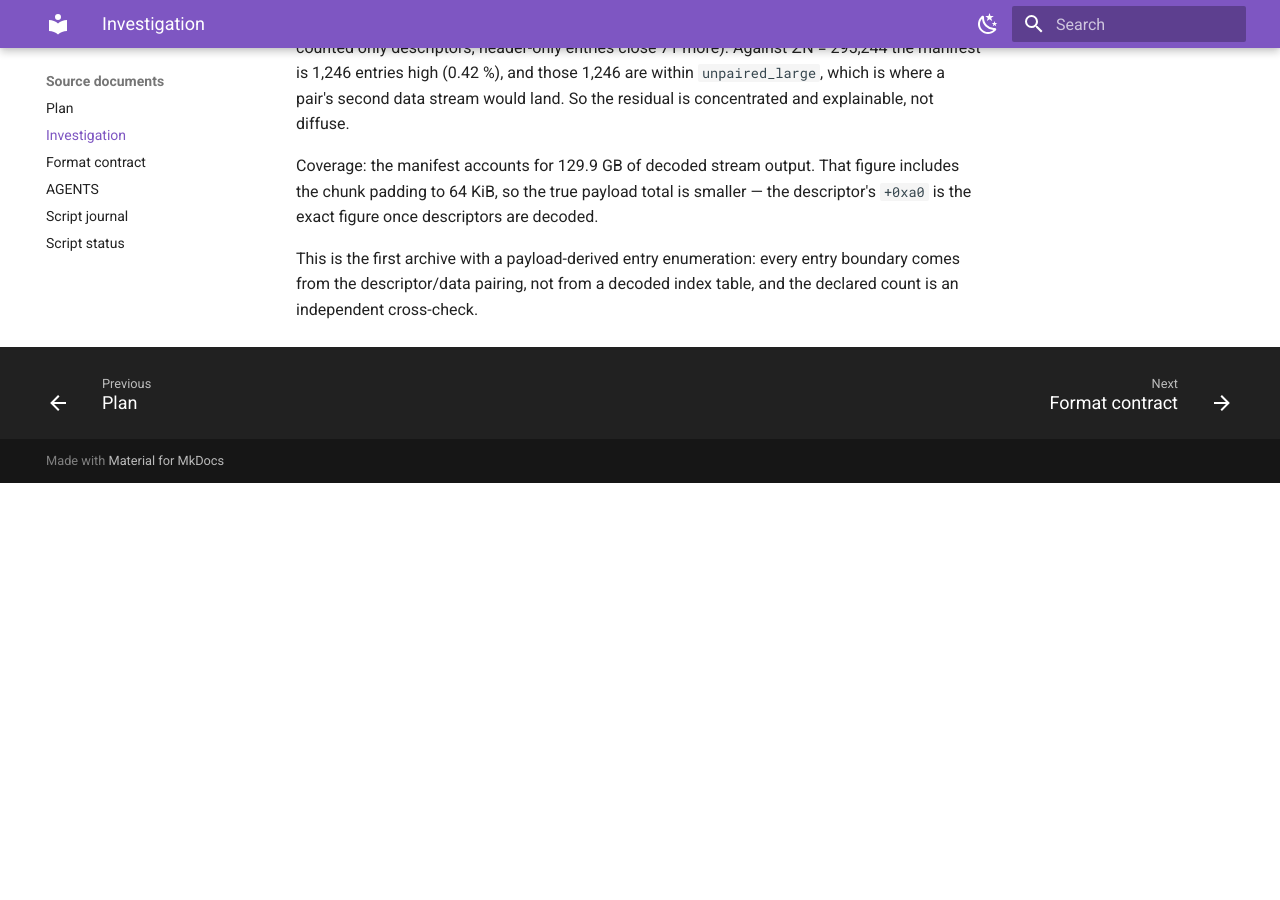
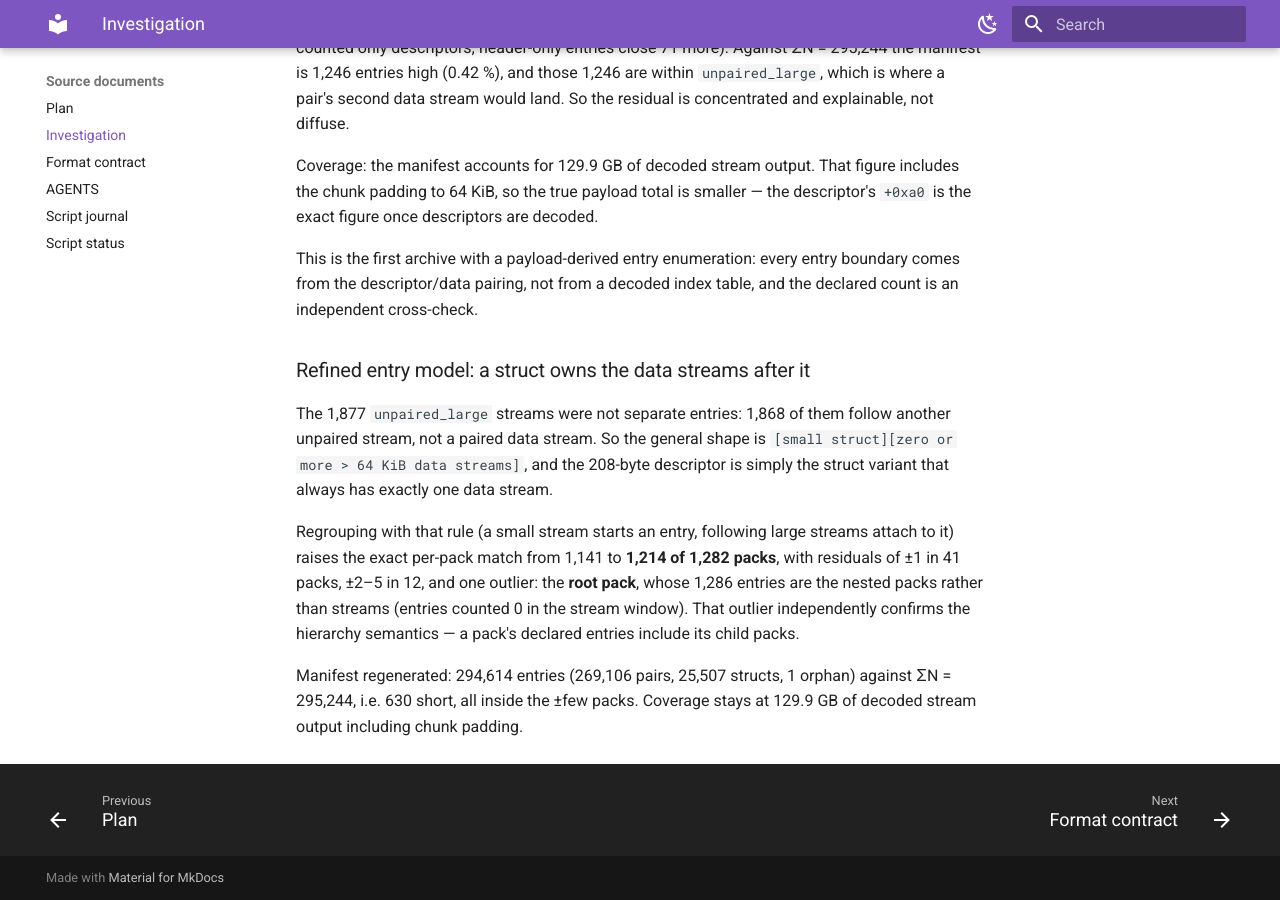
Before and after one commit to lynxnathan/rage-tools-vi, an MkDocs documentation site: the page built from docs/reference/source-investigation.md, in a window 1280 px wide and 900 px high, scrolled down 113121 px. Built offline with MkDocs 1.6.1 and Material for MkDocs 9.7.7, drawn with Linux system fonts in a browser that asks for light colours; before the commit the page ends 113604 px from its top, so only the background shows below that.

Commit message:
core_bvh4: structs own their following data streams; 1,214/1,282 packs exact

```diff
--- a/investigation.md
+++ b/investigation.md
@@ -3915,3 +3915,21 @@ decoded.
 This is the first archive with a payload-derived entry enumeration: every entry
 boundary comes from the descriptor/data pairing, not from a decoded index table,
 and the declared count is an independent cross-check.
+
+### Refined entry model: a struct owns the data streams after it
+
+The 1,877 `unpaired_large` streams were not separate entries: 1,868 of them
+follow another unpaired stream, not a paired data stream. So the general shape
+is `[small struct][zero or more > 64 KiB data streams]`, and the 208-byte
+descriptor is simply the struct variant that always has exactly one data stream.
+
+Regrouping with that rule (a small stream starts an entry, following large
+streams attach to it) raises the exact per-pack match from 1,141 to **1,214 of
+1,282 packs**, with residuals of ±1 in 41 packs, ±2–5 in 12, and one outlier:
+the **root pack**, whose 1,286 entries are the nested packs rather than streams
+(entries counted 0 in the stream window). That outlier independently confirms
+the hierarchy semantics — a pack's declared entries include its child packs.
+
+Manifest regenerated: 294,614 entries (269,106 pairs, 25,507 structs, 1 orphan)
+against ΣN = 295,244, i.e. 630 short, all inside the ±few packs. Coverage stays
+at 129.9 GB of decoded stream output including chunk padding.
```
Also changed, not shown: docs/extraction/bvh4-entries.md (+6 -5 lines), 2 other files.
